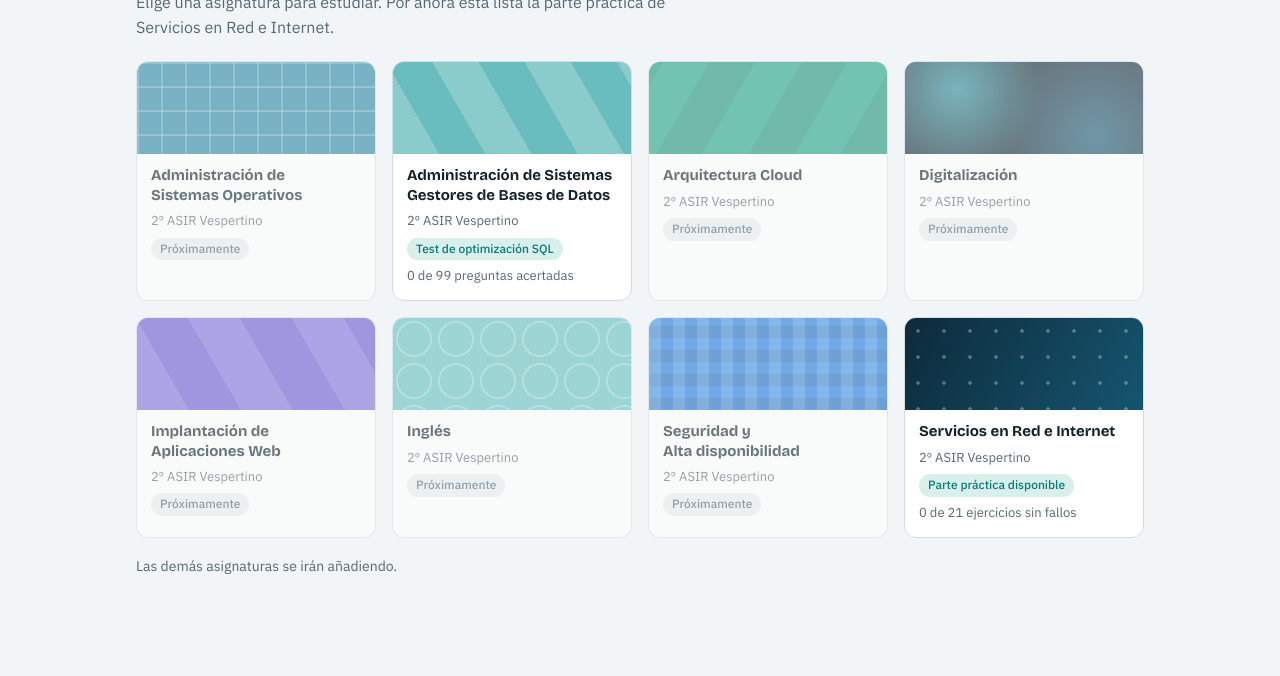
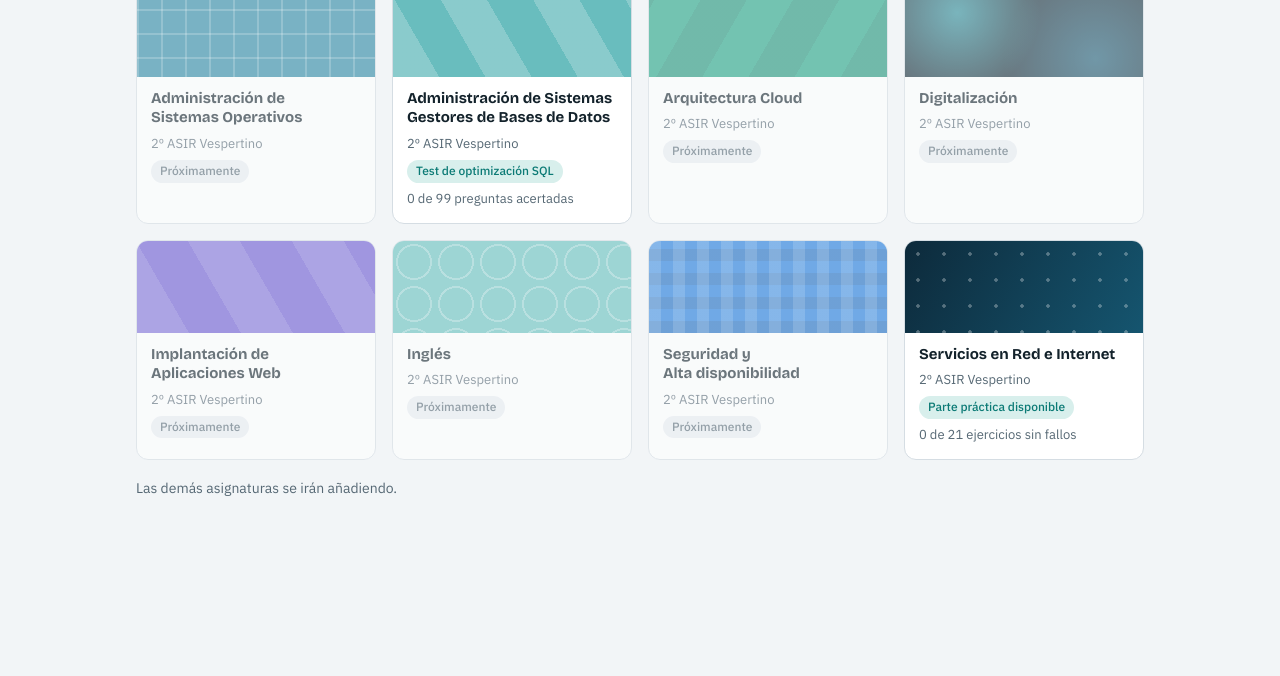
Before and after one commit to Misarco/aula-asir, a plain HTML site: page index.html in a window 1280 px wide. Shown: the part 124-800 px from the top of the page. Drawn offline with nearby package versions, Linux system fonts and the light colour scheme.

Commit message:
Quita la línea de introducción del inicio
Co-Authored-By: Claude Sonnet 5.5 <noreply@anthropic.com>
Claude-Session: https://claude.ai/code/session_01GHeB2sMNGCFqAZnRALSJJ6

```diff
--- a/index.html
+++ b/index.html
@@ -175,7 +175,6 @@ code{font-family:var(--mono);font-size:.92em}
 <div class="wrap">
 <section id="view-inicio">
 <h1>Tus asignaturas</h1>
-<p class="lead">Elige una asignatura para estudiar. Por ahora está lista la parte práctica de Servicios en Red e Internet.</p>
 <div class="subjects" id="subjects"></div>
 <p class="soon">Las demás asignaturas se irán añadiendo.</p>
 </section>
```
